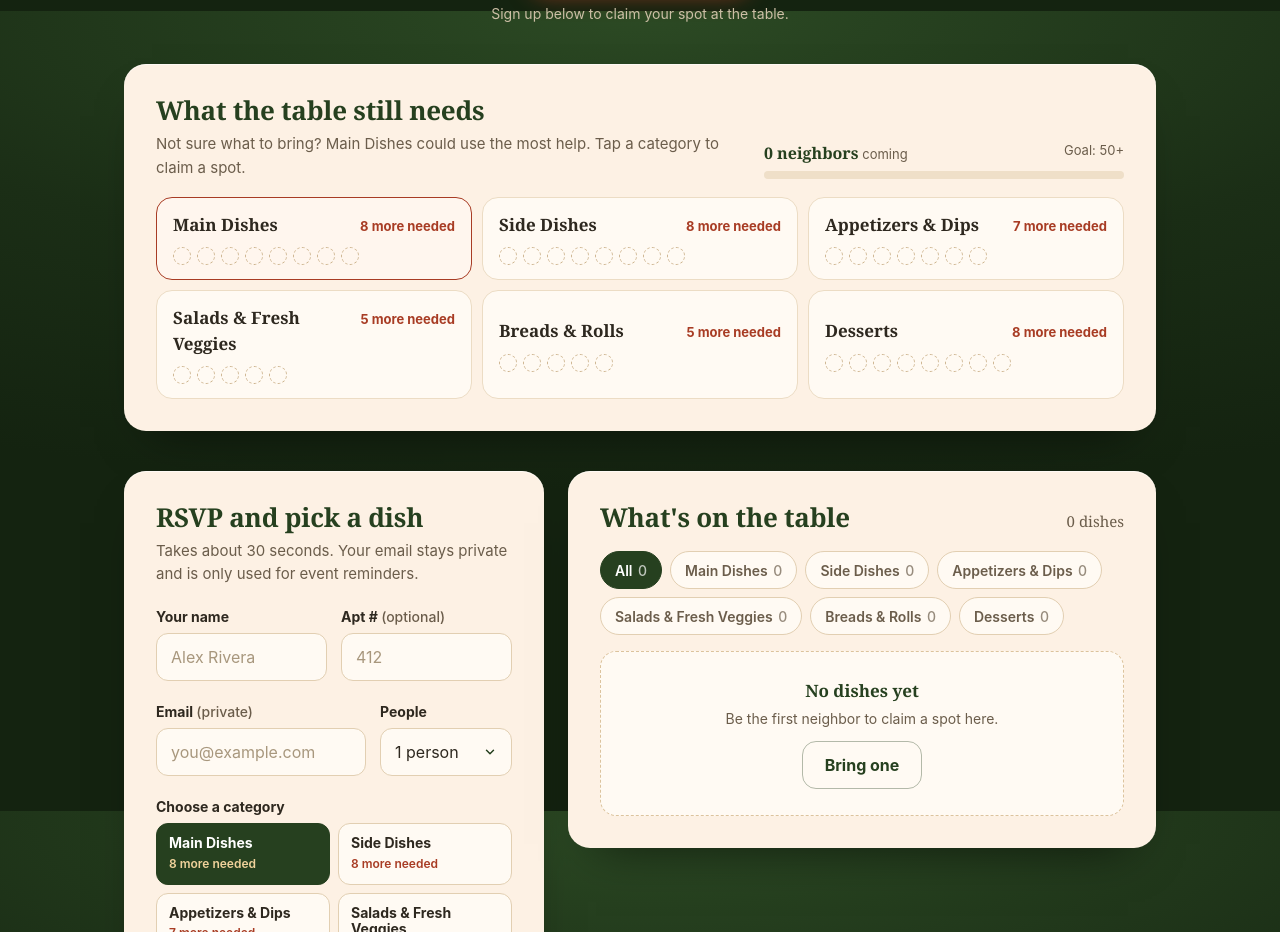
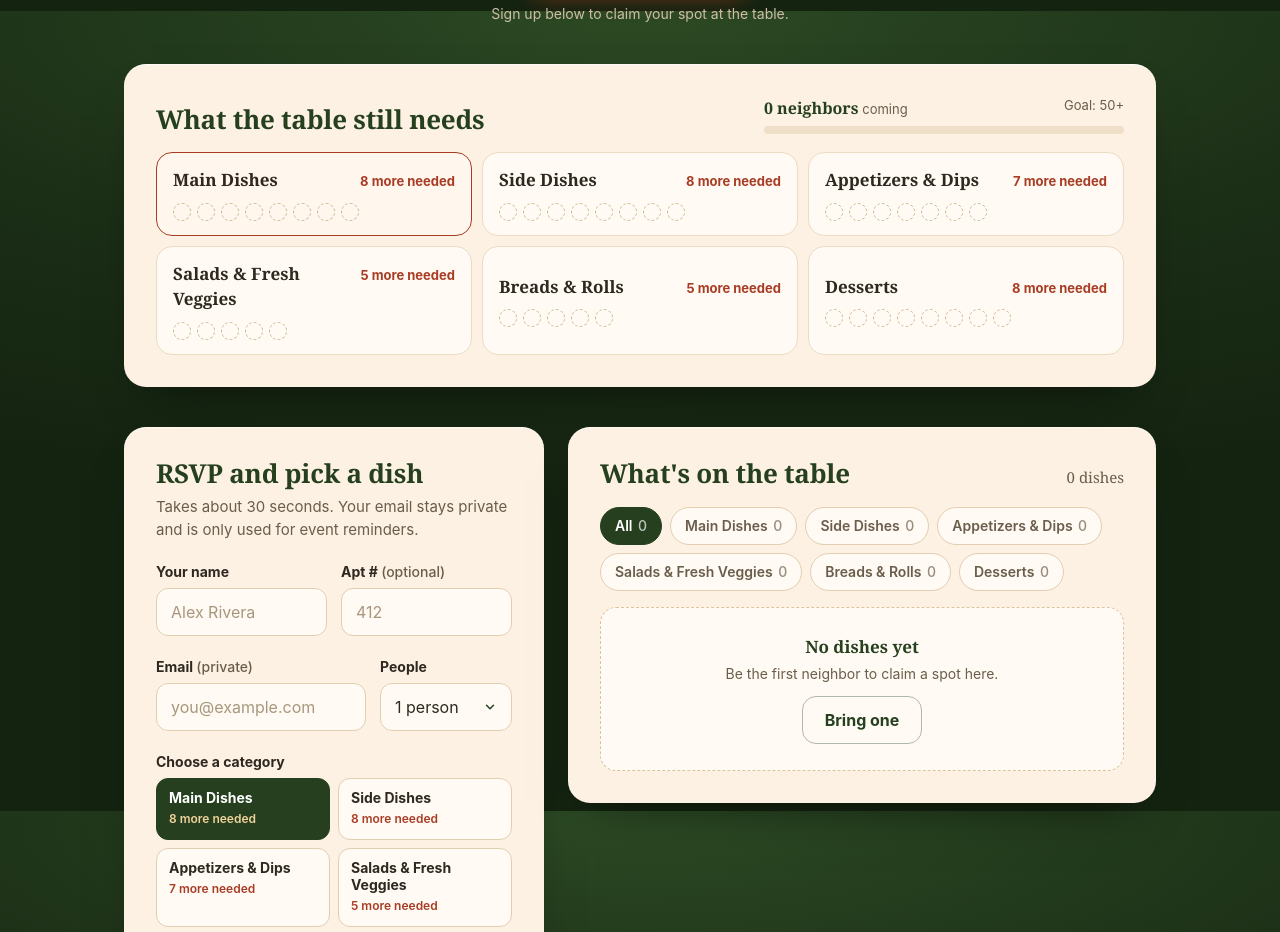
Before and after one commit to lecoolj283/potluck-2026, a website: page public/index.html in a window 1280 px wide. Shown: the part 1589-2521 px from the top of the page. Drawn offline with nearby package versions, Linux system fonts and the light colour scheme; no server answers; animation ran at ten frames a second.

Commit message:
Remove the 'Not sure what to bring?' line from the still-needed section
Co-Authored-By: Claude Opus 5.5 <noreply@anthropic.com>
Claude-Session: https://claude.ai/code/session_011vDuBZ2Dq34JY4hkZ57Lkd

```diff
--- a/public/index.html
+++ b/public/index.html
@@ -829,7 +829,6 @@
         <div class="needed-head">
           <div>
             <h2 id="needed-title" class="h-section">What the table still needs</h2>
-            <p id="needed-lede" class="lede">Each plate is a dish someone has claimed. Tap a category to bring one.</p>
           </div>
           <div class="headcount">
             <div class="row"><span><strong id="hero-guest-count">0 neighbors</strong> coming</span><span>Goal: 50+</span></div>
@@ -1202,10 +1201,6 @@
     function renderNeeded() {
       const grid = document.getElementById('needed-grid');
       const top = mostNeeded();
-      const lede = document.getElementById('needed-lede');
-      lede.textContent = top
-        ? `Not sure what to bring? ${top.label} could use the most help. Tap a category to claim a spot.`
-        : 'Every category has a full set of dishes. Extra dishes are always welcome.';
       grid.innerHTML = CATEGORIES.map(cat => {
         const count = catCount(cat.id);
         const left = catRemaining(cat);
```
